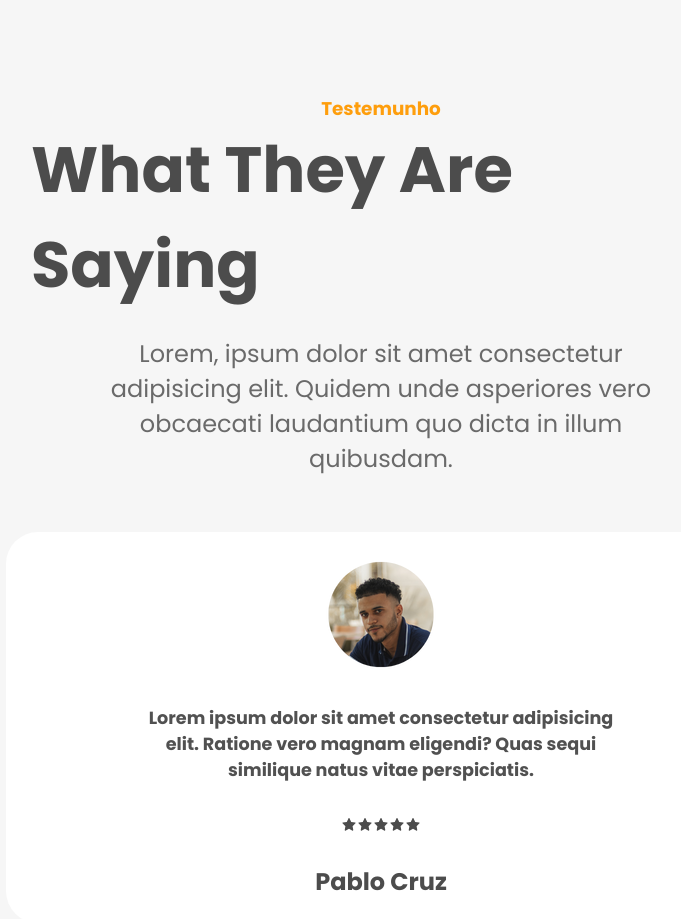
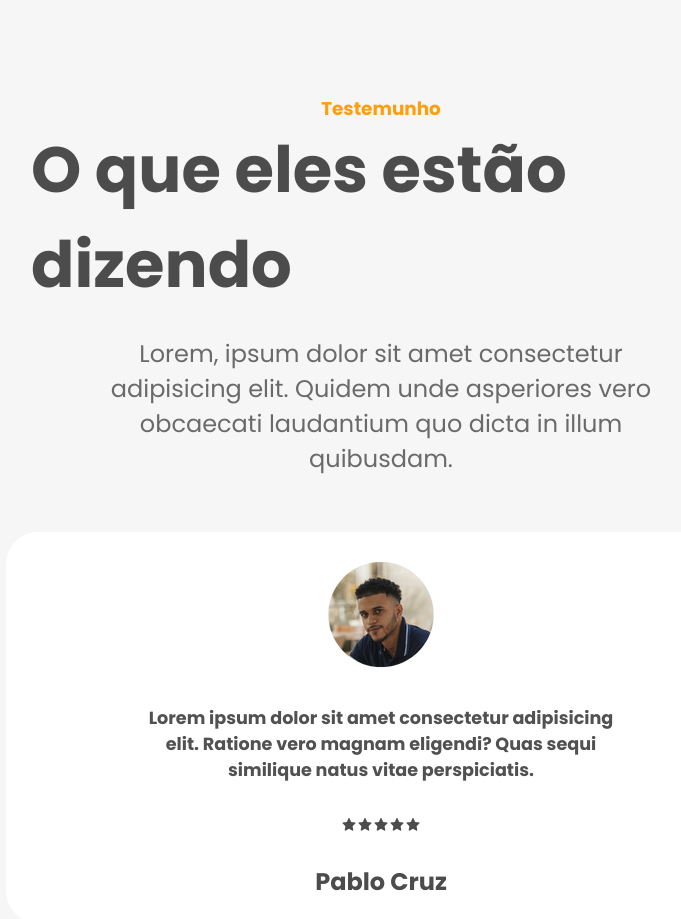
Before and after one commit to pablo-cruzbr/food-delivery-landing-page, a React (Vite) app: page / in a window 1280 px wide. Shown: the part 2960-3879 px from the top of the page, without its empty margins (259-940 px from the left). Built offline with nearby package versions, Linux system fonts and the light colour scheme.

Commit message:
feat: translation of text

```diff
--- a/src/components/Testimonial.jsx
+++ b/src/components/Testimonial.jsx
@@ -7,7 +7,7 @@ const Testimonial = () => {
     <div className="work-section-wrapper">
       <div className="work-section-top">
         <p className="primary-subheading">Testemunho</p>
-        <h1 className="primary-heading">What They Are Saying</h1>
+        <h1 className="primary-heading">O que eles estão dizendo</h1>
         <p className="primary-text">
           Lorem, ipsum dolor sit amet consectetur adipisicing elit. Quidem unde asperiores vero obcaecati laudantium quo dicta in illum quibusdam.
         </p>
```
